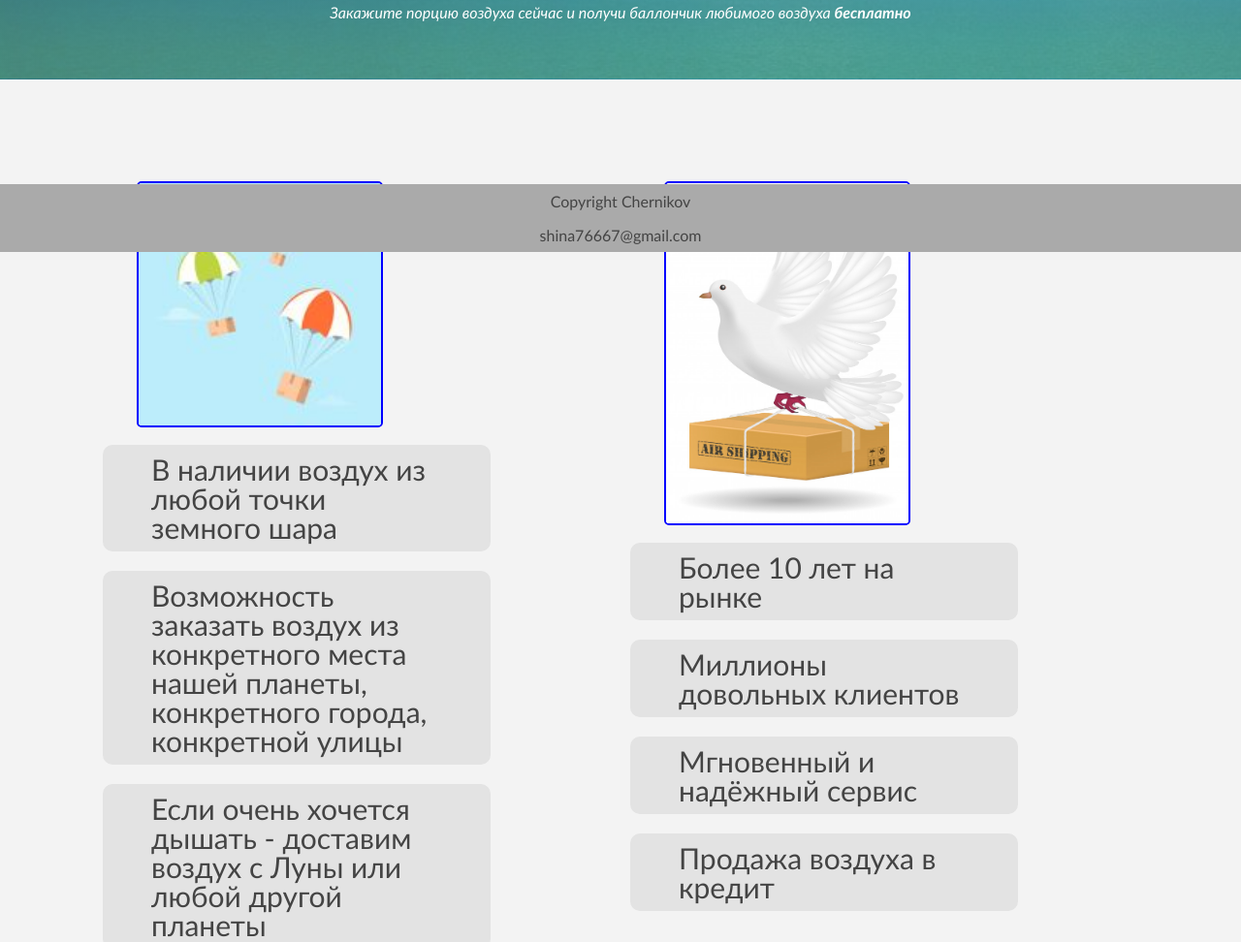
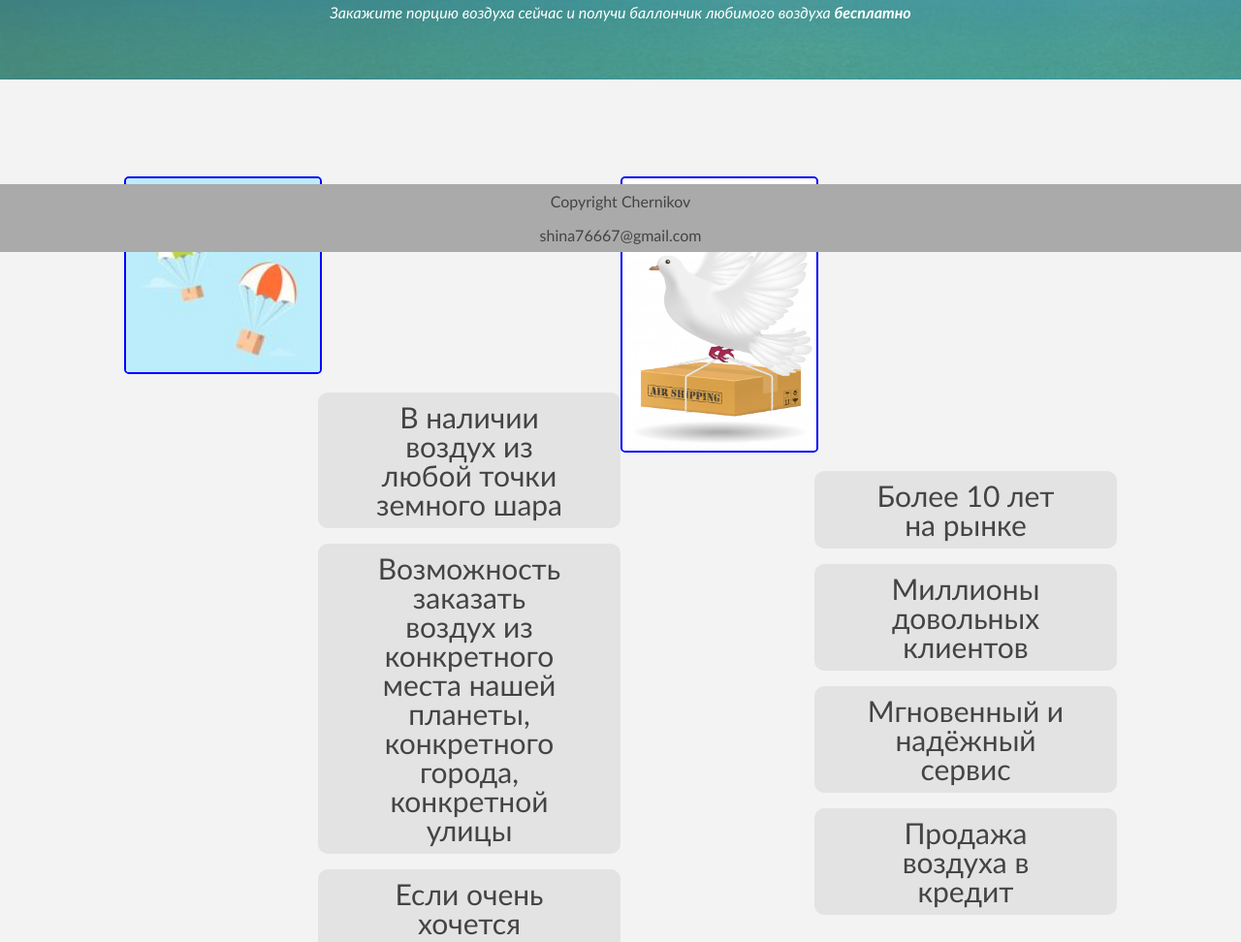
Before and after one commit to transfer76/My-landing-page, a plain HTML site: page index.html in a window 1280 px wide. Shown: the part 540-1512 px from the top of the page at 97% size. Drawn offline with Linux system fonts and the light colour scheme.

Commit message:
Update fetures

```diff
--- a/index.html
+++ b/index.html
@@ -61,11 +61,11 @@
   <div class="features">
     <div class="container">
       <div class="features-members">
-        <div class="column-1-2 buffer-top">
+        <div class="col column-1-2 buffer-top">
+          <div class="features-image">
+            <img class="features-photo" src="images/6.jpg" alt="[почта]">
+          </div>
           <div class="features-details-block">
-            <div class="features-image">
-              <img class="features-photo" src="images/6.jpg" alt="[почта]">
-            </div>
             <div class="features-details">
               <p class="text-lead">В наличии воздух из любой точки земного шара</p>
             </div>
@@ -75,16 +75,13 @@
             <div class="features-details">
               <p class="text-lead">Если очень хочется дышать - доставим воздух с Луны или любой другой планеты</p>
             </div>
-            <div class="features-image">
-              <img class="features-photo" src="images/4.jpg" alt="[почта]">
-            </div>
           </div>
         </div>
-        <div class="column-1-2 buffer-top">
+        <div class="col column-1-2 buffer-top">
+          <div class="features-image">
+            <img class="features-photo" src="images/8.jpg" alt="[почта]">
+          </div>
           <div class="features-details-block">
-            <div class="features-image">
-              <img class="features-photo" src="images/8.jpg" alt="[почта]">
-            </div>
             <div class="features-details">
               <p class="text-lead">Более 10 лет на рынке</p>
             </div>
@@ -108,7 +105,7 @@
         <h2 class="title-medium">Мы любим наших клиентов</h2>
       </div>
       <div class="respond-members">
-        <div class="column-1-2 buffer-top">
+        <div class="col column-1-2 buffer-top">
           <div class="respond-member">
             <div class="member-image">
               <img class="member-photo" src="images/ostap.jpg" alt="[Остап фото]" />
@@ -121,7 +118,7 @@
             </div>
           </div>
         </div>
-        <div class="column-1-2 buffer-top">
+        <div class="col column-1-2 buffer-top">
           <div class="respond-member">
             <div class="member-image">
               <img class="member-photo" src="images/kisa.jpg" alt="[Киса фото]" />
--- a/styles/features.css
+++ b/styles/features.css
@@ -5,31 +5,31 @@
 
 .features-members {
   padding-top: 40px;
+  text-align: center;
 }
 
 .features-details-block {
-  display: block;
+  margin-left: 200px;
 }
 
 .features-details {
   display: inline-block;
   background: #e3e3e3;
-  max-width: 300px;
+  max-width: 250px;
   padding: 10px 50px;
-  margin: 10px;
   border-radius: 10px;
+  margin-bottom: 1em;
 }
 
 .features-image {
-  display: inline-block;
   float: left;
-  padding: 0 40px;
-  margin: 5px;
+  max-width: 250px;
+  margin-bottom: 1em;
 }
 
 .features-photo {
   border: 2px solid blue;
   border-radius: 5px;
   height: auto;
-  width: 250px;
+  width: 200px;
 }
--- a/styles/grid.css
+++ b/styles/grid.css
@@ -8,9 +8,12 @@
 }
 
 .container {
-  max-width: 85%;
-  margin-left: auto;
-  margin-right: auto;
+  max-width: 80%;
+  margin: 0 auto;
+}
+
+col {
+  box-sizing: border-box;
 }
 
 .column-1-2 {
@@ -31,7 +34,7 @@
   clear: both;
 }
 
-@media (max-width: 850px) {
+@media (max-width: 1200px) {
   .column-1-2 {
     float: none;
     width: auto;
--- a/styles/respond.css
+++ b/styles/respond.css
@@ -14,9 +14,8 @@
 }
 
 .member-image {
-  display: inline-block;
   float: left;
-  width: 160px;
+  width: 200px;
 }
 
 .member-photo {
```
